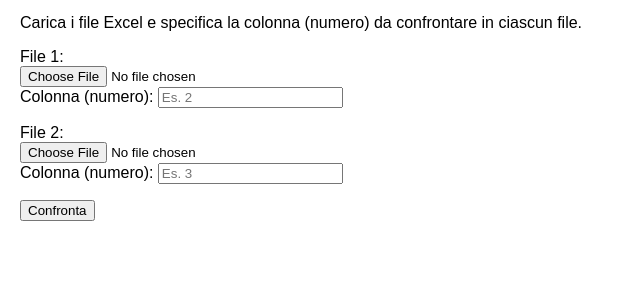
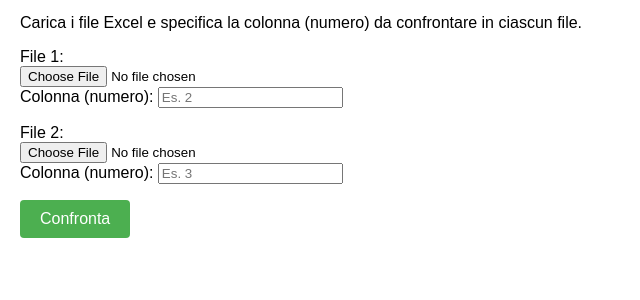
Before and after one commit to pezzaliapp/FINDNMATCH, a Flask app: page / in a window 1280 px wide. Shown: the part 165-465 px from the top of the page, without its empty margins (0-640 px from the left). Run offline with Flask 3, Linux system fonts and the light colour scheme.

Commit message:
Aggiornato index.html: pulsante Confronta verde con testo bianco

```diff
--- a/templates/index.html
+++ b/templates/index.html
@@ -25,6 +25,18 @@
             border: 0;
             border-top: 1px solid #ccc;
             margin: 20px 0;
+        }
+        .btn-confronta {
+            background-color: #4CAF50; /* Verde */
+            color: #fff;             /* Testo bianco */
+            border: none;
+            padding: 10px 20px;
+            font-size: 16px;
+            cursor: pointer;
+            border-radius: 4px;
+        }
+        .btn-confronta:hover {
+            background-color: #45a049;
         }
     </style>
 </head>
@@ -67,7 +79,7 @@
             <label>Colonna (numero):</label>
             <input type="text" name="col2" placeholder="Es. 3" required>
         </p>
-        <button type="submit">Confronta</button>
+        <button type="submit" class="btn-confronta">Confronta</button>
     </form>
 </body>
 </html>
```
